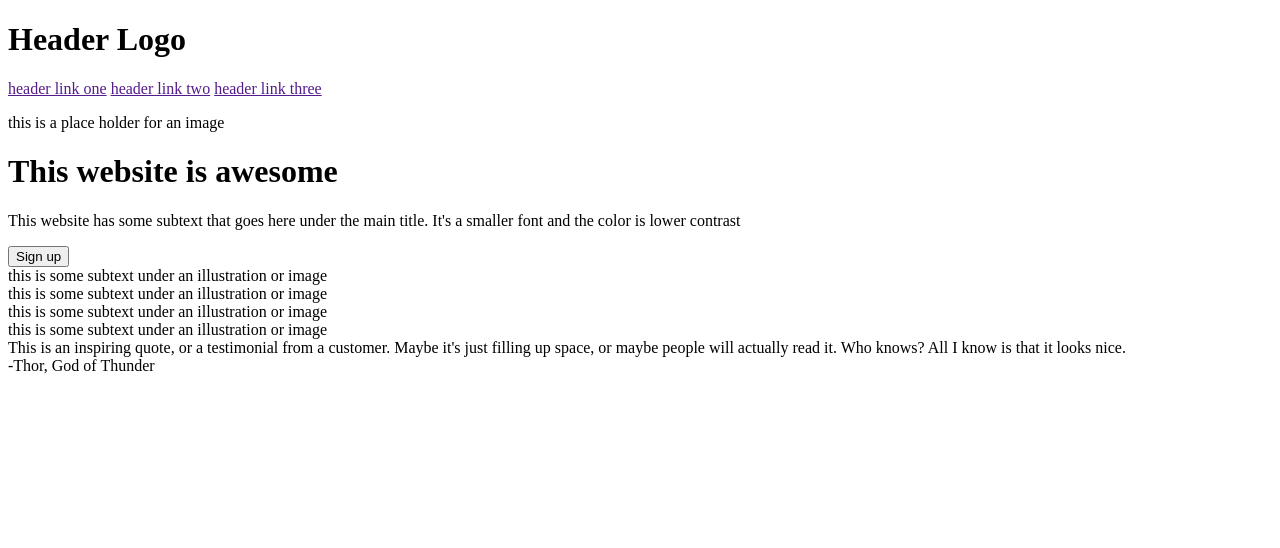
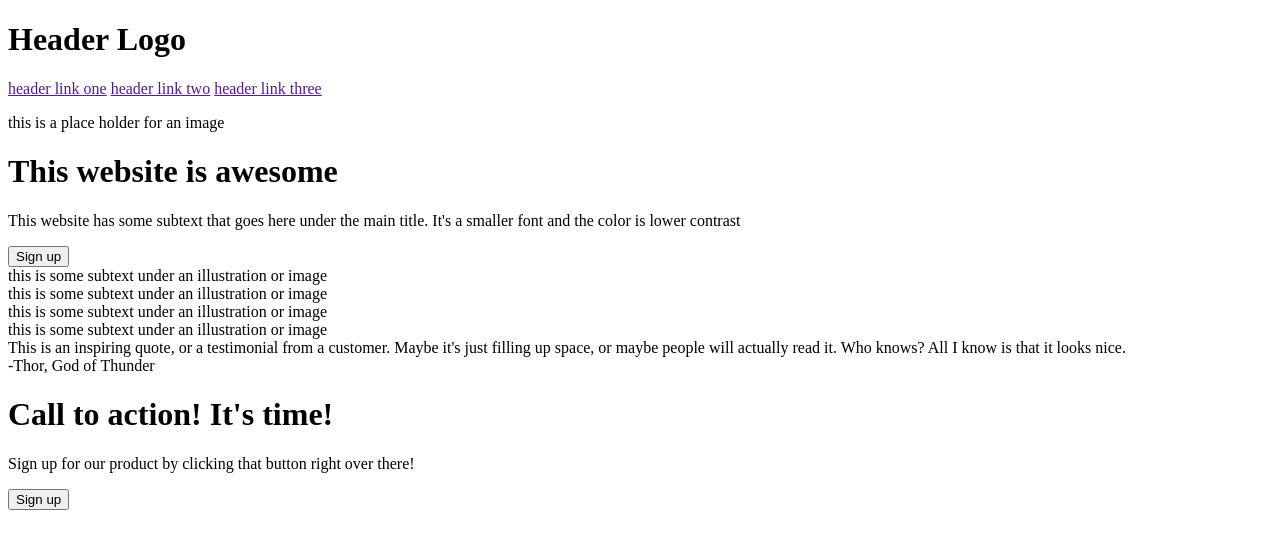
Before and after one commit to MichaelYKersey/Project-Odin-Landing-Page, a plain HTML site: page index.html in a window 1280 px wide. Drawn offline with Linux system fonts and the light colour scheme.

Commit message:
Create Sign Up Area Skeleton HTML

```diff
--- a/index.html
+++ b/index.html
@@ -43,7 +43,15 @@
         <div class="quote">This is an inspiring quote, or a testimonial from a customer. Maybe it's just filling up space, or maybe people will actually read it. Who knows? All I know is that it looks nice.</div>
         <div class="quote-atrabution">-Thor, God of Thunder</div>
     </div>
-    <div class="sign-up-area"></div>
+    <div class="sign-up-area">
+        <div class="sign-up-card">
+            <div class="sign-up-text">
+                <h1>Call to action! It's time!</h1>
+                <p>Sign up for our product by clicking that button right over there!</p>
+            </div>
+            <button class="sign-up-area-button">Sign up</button>
+        </div>
+    </div>
     <div class="footer-bar"></div>
 </body>
 </html>
```
